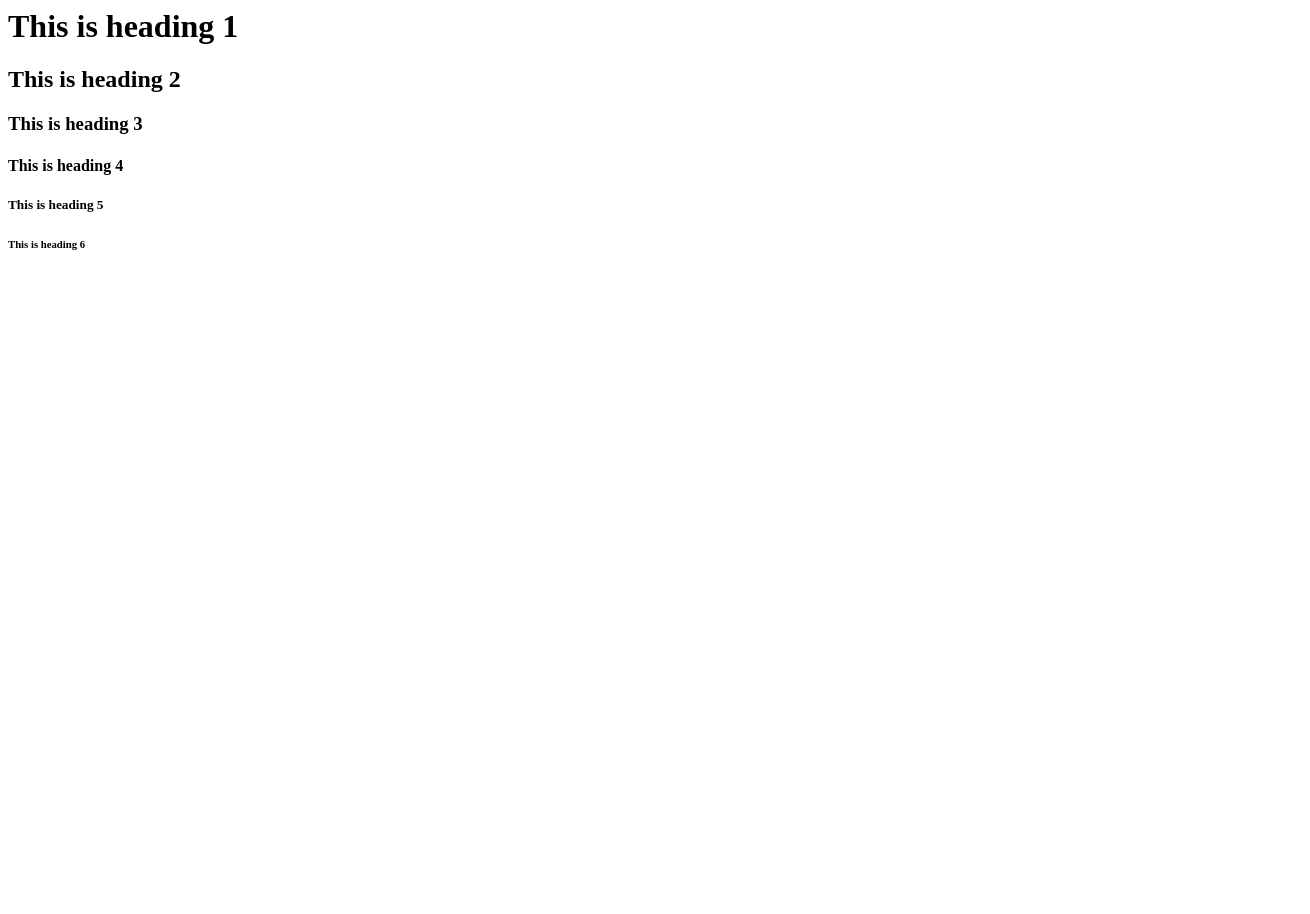
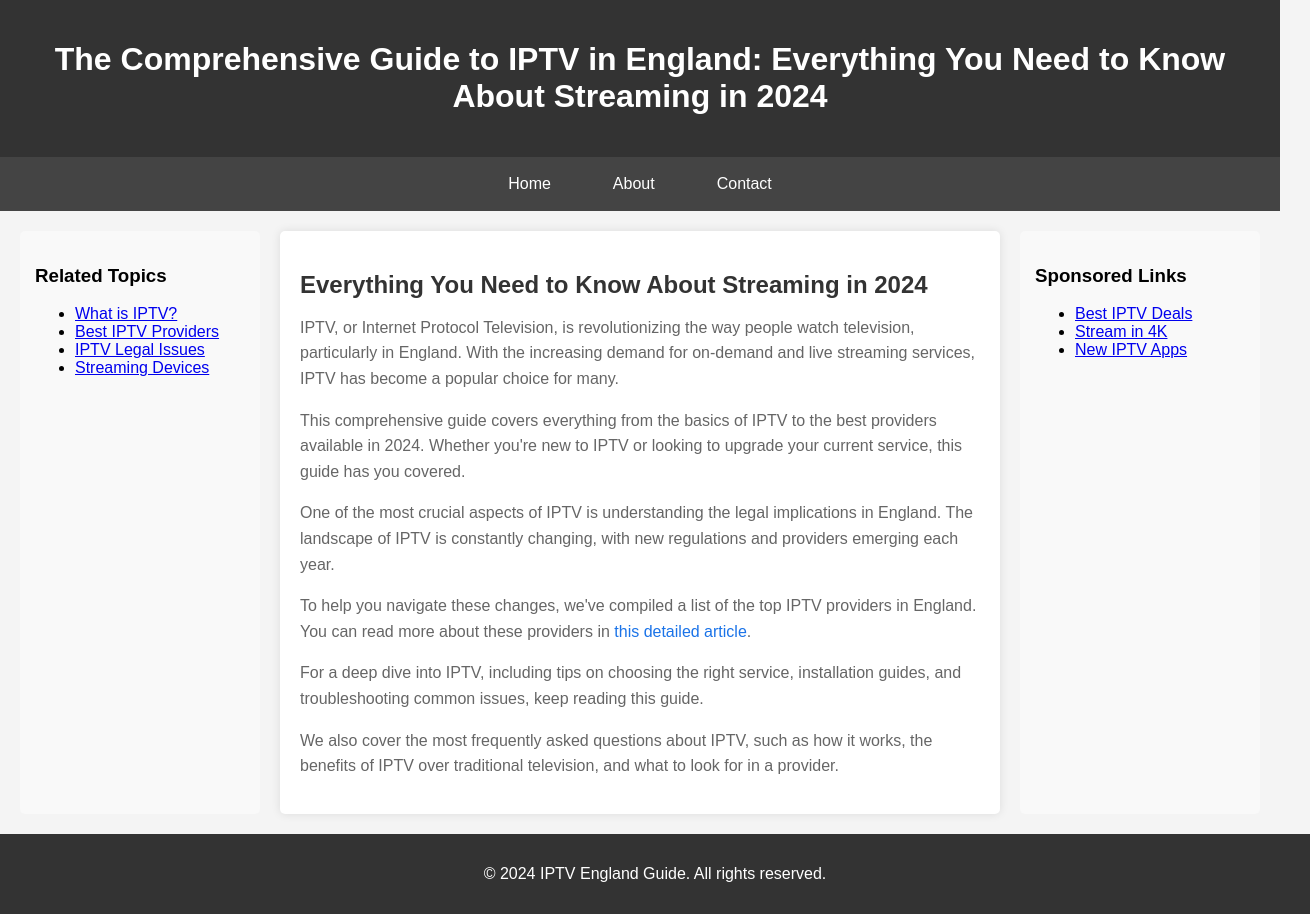
Before and after one commit to iptvlondon/iptv, a plain HTML site: page iptvengland.html in a window 1280 px wide. Shown: the whole page, 1310 px wide, since content can reach past the window. Before the commit the page ends 800 px from the top, so only its background shows below. Drawn offline with Linux system fonts and the light colour scheme.

Commit message:
Update iptvengland.html

```diff
--- a/iptvengland.html
+++ b/iptvengland.html
@@ -1,6 +1,138 @@
-<h1>This is heading 1</h1>
-<h2>This is heading 2</h2>
-<h3>This is heading 3</h3>
-<h4>This is heading 4</h4>
-<h5>This is heading 5</h5>
-<h6>This is heading 6</h6>
+<!DOCTYPE html>
+<html lang="en">
+<head>
+    <meta charset="UTF-8">
+    <meta name="viewport" content="width=device-width, initial-scale=1.0">
+    <title>The Comprehensive Guide to IPTV in England: Everything You Need to Know About Streaming in 2024</title>
+    <style>
+        body {
+            font-family: Arial, sans-serif;
+            margin: 0;
+            padding: 0;
+            background-color: #f4f4f4;
+        }
+
+        header {
+            background-color: #333;
+            color: #fff;
+            padding: 20px;
+            text-align: center;
+        }
+
+        nav {
+            display: flex;
+            justify-content: center;
+            background-color: #444;
+            padding: 10px 0;
+        }
+
+        nav a {
+            color: #fff;
+            text-decoration: none;
+            margin: 0 15px;
+            padding: 8px 16px;
+            border-radius: 5px;
+        }
+
+        nav a:hover {
+            background-color: #555;
+        }
+
+        .container {
+            display: grid;
+            grid-template-columns: 1fr 3fr 1fr;
+            gap: 20px;
+            padding: 20px;
+        }
+
+        .sidebar {
+            background-color: #f9f9f9;
+            padding: 15px;
+            border-radius: 5px;
+        }
+
+        .content {
+            background-color: #fff;
+            padding: 20px;
+            border-radius: 5px;
+            box-shadow: 0 0 10px rgba(0, 0, 0, 0.1);
+        }
+
+        .content h2 {
+            color: #333;
+            margin-bottom: 15px;
+        }
+
+        .content p {
+            line-height: 1.6;
+            margin-bottom: 15px;
+            color: #666;
+        }
+
+        .content a {
+            color: #1a73e8;
+            text-decoration: none;
+        }
+
+        .content a:hover {
+            text-decoration: underline;
+        }
+
+        footer {
+            background-color: #333;
+            color: #fff;
+            text-align: center;
+            padding: 15px;
+            position: relative;
+            bottom: 0;
+            width: 100%;
+        }
+    </style>
+</head>
+<body>
+    <header>
+        <h1>The Comprehensive Guide to IPTV in England: Everything You Need to Know About Streaming in 2024</h1>
+    </header>
+
+    <nav>
+        <a href="#">Home</a>
+        <a href="#">About</a>
+        <a href="#">Contact</a>
+    </nav>
+
+    <div class="container">
+        <div class="sidebar">
+            <h3>Related Topics</h3>
+            <ul>
+                <li><a href="#">What is IPTV?</a></li>
+                <li><a href="#">Best IPTV Providers</a></li>
+                <li><a href="#">IPTV Legal Issues</a></li>
+                <li><a href="#">Streaming Devices</a></li>
+            </ul>
+        </div>
+
+        <div class="content">
+            <h2>Everything You Need to Know About Streaming in 2024</h2>
+            <p>IPTV, or Internet Protocol Television, is revolutionizing the way people watch television, particularly in England. With the increasing demand for on-demand and live streaming services, IPTV has become a popular choice for many.</p>
+            <p>This comprehensive guide covers everything from the basics of IPTV to the best providers available in 2024. Whether you're new to IPTV or looking to upgrade your current service, this guide has you covered.</p>
+            <p>One of the most crucial aspects of IPTV is understanding the legal implications in England. The landscape of IPTV is constantly changing, with new regulations and providers emerging each year.</p>
+            <p>To help you navigate these changes, we've compiled a list of the top IPTV providers in England. You can read more about these providers in <a href="https://www.linkedin.com/pulse/ultimate-guide-top-15-iptv-providers-uk-2024-comprehensive-cx1be">this detailed article</a>.</p>
+            <p>For a deep dive into IPTV, including tips on choosing the right service, installation guides, and troubleshooting common issues, keep reading this guide.</p>
+            <p>We also cover the most frequently asked questions about IPTV, such as how it works, the benefits of IPTV over traditional television, and what to look for in a provider.</p>
+        </div>
+
+        <div class="sidebar">
+            <h3>Sponsored Links</h3>
+            <ul>
+                <li><a href="#">Best IPTV Deals</a></li>
+                <li><a href="#">Stream in 4K</a></li>
+                <li><a href="#">New IPTV Apps</a></li>
+            </ul>
+        </div>
+    </div>
+
+    <footer>
+        <p>&copy; 2024 IPTV England Guide. All rights reserved.</p>
+    </footer>
+</body>
+</html>
```
